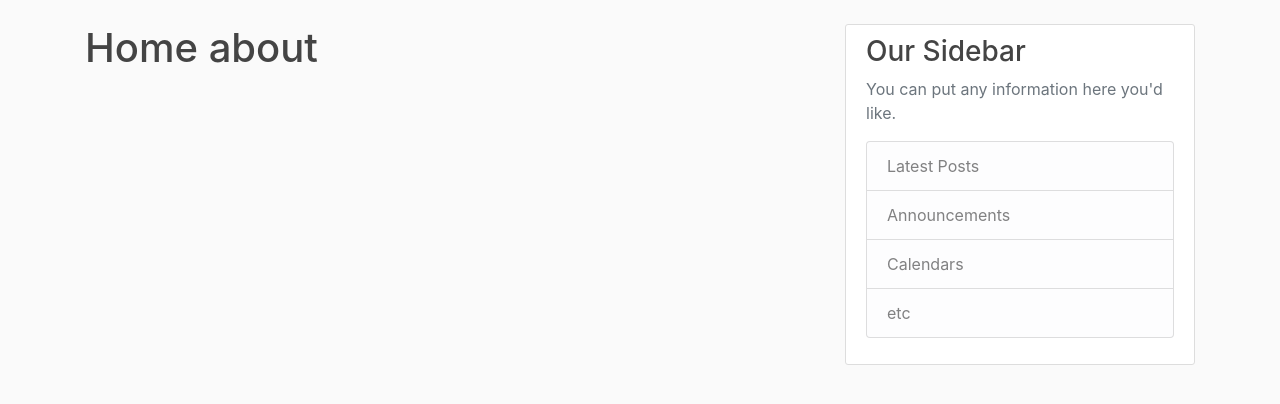
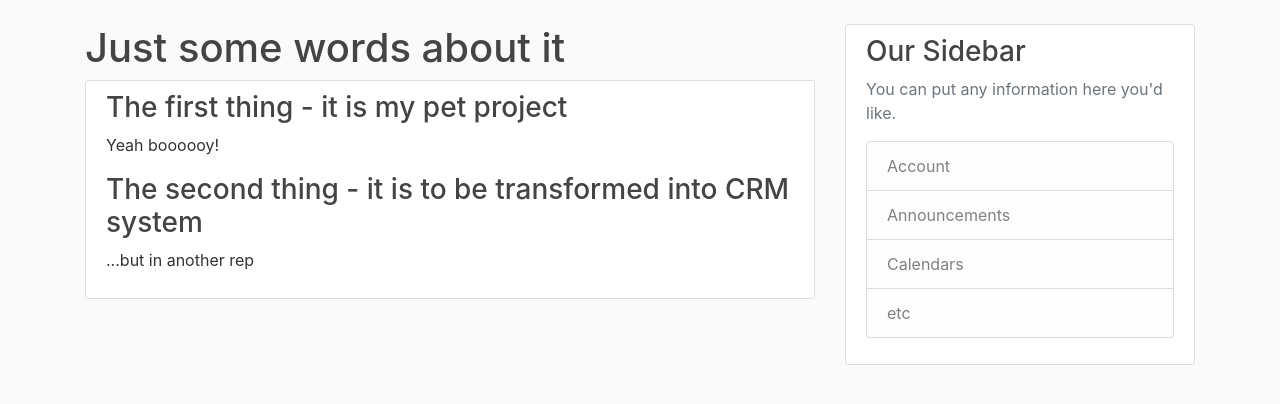
Before and after one commit to Sergey-Rogalskiy/flask_Corey-Schafer_study, a Flask app: page /about in a window 1280 px wide. Shown: the part 56-460 px from the top of the page. Run offline with Flask 2, Linux system fonts and the light colour scheme.

Commit message:
10 video - Email and Password reset - changed text

```diff
--- a/flaskcrm/__init__.py
+++ b/flaskcrm/__init__.py
@@ -17,8 +17,8 @@ login_manager.login_message_category = 'info'
 app.config['MAIL_SERVER'] = 'smtp.googlemail.com'
 app.config['MAIL_PORT'] = 587
 app.config['MAIL_USE_TLS'] = True
-app.config['MAIL_USERNAME'] = os.environ.get('EMAIL_USER')
-app.config['MAIL_PASSWORD'] = os.environ.get('EMAIL_PASS')
+app.config['MAIL_USERNAME'] = os.environ.get('MY_EMAIL')
+app.config['MAIL_PASSWORD'] = os.environ.get('MY_EMAIL_PASS')
 mail = Mail(app)
 
 from flaskcrm import routes
--- a/flaskcrm/templates/about.html
+++ b/flaskcrm/templates/about.html
@@ -1,4 +1,12 @@
 {% extends "layout.html" %}
 {% block content %}
-    <h1>Home about</h1>
+    <h1>Just some words about it</h1>
+        <article class="media content-section">
+                <div class="media-body">
+                    <h3>The first thing - it is my pet project</h3>
+                    <p>Yeah boooooy!</p>
+                    <h3>The second thing - it is to be transformed into CRM system</h3>
+                    <p>...but in another rep</p>
+                </div>
+        </article>
 {% endblock content %}
--- a/flaskcrm/templates/layout.html
+++ b/flaskcrm/templates/layout.html
@@ -37,7 +37,7 @@
                     <div class="navbar-nav">
                         {% if current_user.is_authenticated %}
                         <a class="nav-item nav-link" href="{{ url_for('new_post') }}">New Post</a>
-                        <a class="nav-item nav-link" href="{{ url_for('account') }}">Account</a>
+                        <a class="nav-item nav-link" href="{{ url_for('account') }}">{{ current_user.username }}</a>
                         <a class="nav-item nav-link" href="{{ url_for('logout') }}">Logout</a>
                         {% else %}
                         <a class="nav-item nav-link" href="{{ url_for('login') }}">Login</a>
@@ -71,7 +71,7 @@
                     <h3>Our Sidebar</h3>
                     <p class='text-muted'>You can put any information here you'd like.
                         <ul class="list-group">
-                            <li class="list-group-item list-group-item-light">Latest Posts</li>
+                            <a class="list-group-item list-group-item-light" href="{{ url_for('account') }}">Account</a>
                             <li class="list-group-item list-group-item-light">Announcements</li>
                             <li class="list-group-item list-group-item-light">Calendars</li>
                             <li class="list-group-item list-group-item-light">etc</li>
```
